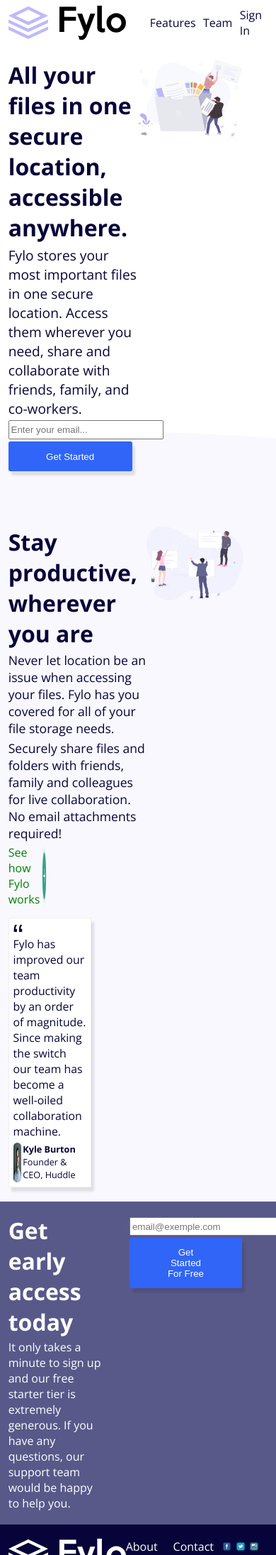
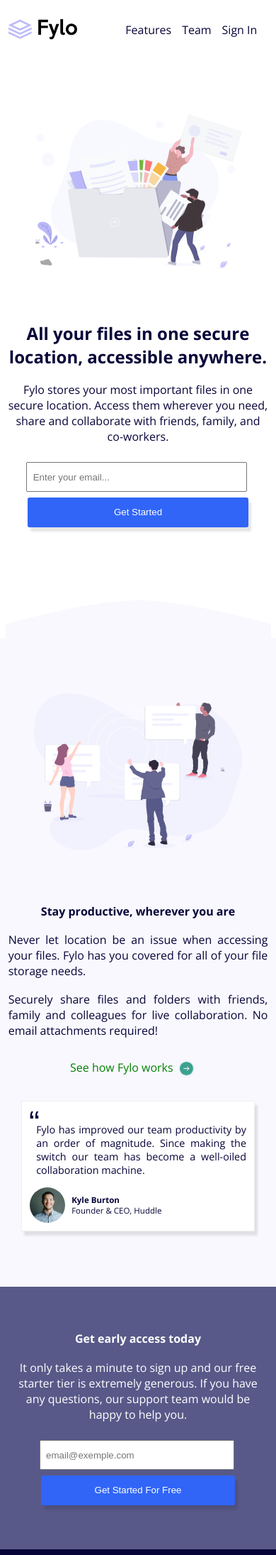
Before and after one commit to edsonvit0r/frontendmentor, a PHP site: page / in a window 390 px wide; the page is wider, and only the part inside the window is pictured. Shown: the top 2191 px of that part at 71% size. Run offline with PHP 8.4, Linux system fonts and the light colour scheme.

Commit message:
Adicionando Responsividade

```diff
--- a/fylo-landing-page-with-two-column-layout/index.html
+++ b/fylo-landing-page-with-two-column-layout/index.html
@@ -48,7 +48,7 @@
       <p>Securely share files and folders with friends, family and colleagues for
         live collaboration. No email attachments required!</p>
 
-      <div class="seehowlink"><a  href="#">See how Fylo works <img src="images/icon-arrow.svg" alt="Seta para frente"></a></div>
+      <div class="seehowlink"><a  href="#">See how Fylo works</a> <a href="#"><img src="images/icon-arrow.svg" alt="Seta para frente"></a></div>
 
       <div class="testemunho">
         <div>
--- a/fylo-landing-page-with-two-column-layout/style.css
+++ b/fylo-landing-page-with-two-column-layout/style.css
@@ -8,28 +8,22 @@
     padding: 0;
     box-sizing: border-box;
 }
-
 body {
     font-size: 1em;
     font-family: 'Open Sans', sans-serif;
 }
-
 a {
     text-decoration: none;
 }
-
 h1, h2 {
     font-size: 2em;
     margin-bottom: 2%;
 }
-
 input {
-    padding: 2% 20% 2% 1%;
     margin: 2% 1% 2% 0;
+    padding-left: 2%;
 }
-
 button {
-    padding:  1em 4em;
     text-align: center;
     background-color: hsl(224, 93%, 58%);
     color: #fff;
@@ -38,56 +32,44 @@
     transition: 250ms;
     box-shadow: 4px 6px 3px rgba(0,0,0,.1);
 }
-
 button:hover{
     transform: translateY(-2px);
     transition: 250ms;
     background-color: hsl(224, 93%, 62%);
 }
-
 button:active {
     transform: translateY(4px);
     transition: 250ms;
 }
-
 header, section, footer, header div {
-    width: 100%;
     display: flex;
 }
-
 header {
     background-color: #fff;
     transition: 250ms;
 }
-
 header a {
     color: hsl(243, 87%, 12%);
     padding: 1% 3%;
 }
-
 header div {
     padding: 2% 3%;
 }
-
 header div:last-child {
     justify-content:end;
     align-items: center;
 }
-
 header div, section div {
     width: 50vw;
 }
-
 header a:hover{
     font-weight: bolder;
     transform: translateY(-2px);
     transition: 250ms;
 }
-
-  section.sc1, section.sc2, section.sc3, footer {
+section.sc1, section.sc2, section.sc3, footer {
     padding: 5% 3%;
 }
-
 section.sc1 {
     background-color: #fff;
     background-image: url(images/bg-curve-desktop.svg);
@@ -96,51 +78,58 @@
     height: 60%;
     padding-bottom: 15%;
 }
-
+section.sc1 button, section.sc1 input{
+    width: 30%;
+    height: 6vh;
+}
+section.sc1 input {
+    width: 50%;
+}
 section.sc1 p{
     font-size: 1.2em;
 }
-
 section.sc2 {
     height: 60%;
     background-color: #F8F8FE;
 }
-
+section.sc3 button, section.sc3 input{
+    width: 40%;
+    height: 6vh;
+}
+section.sc3 input {
+    width: 80%;
+}
 section.sc2 p{
     font-size: 1.1em;
     margin-bottom: 2%;
 }
-
 section.sc1, section.sc2 {
     color: hsl(243, 87%, 12%);
 }
-
 section.sc1 img, section.sc2 img{
     width: 80%;
     height: auto;
 }
-
-section.sc2 div.seehowlink a{
+section.sc2 div.seehowlink {
     display: flex;
-    width: 14vw;
-    color: green;
+    width: 12em;
     margin-right: 1%;
 }
+section.sc2 div.seehowlink a{
+    color: green;
+}
 section.sc2 .seehowlink img{
-    width: 1.8vw;
+    width: 25px;
     transition: 500ms;
-    margin-left: 2%;
+    margin-left: 6px;
 }
-
-section.sc2 .seehowlink a:hover{
+section.sc2 .seehowlink:hover{
     border-bottom: 1px solid green;
 }
-
 section.sc2 .seehowlink img:hover{
     transform: translateX(8px);
     transition: 500ms;
 }
-
 section.sc2 .testemunho {
     background-color: #fff;
     font-size: 0.9em;
@@ -150,7 +139,6 @@
     border: 1px solid rgba(0,0,0,.06);
     box-shadow: 4px 6px 3px rgba(0,0,0,.1);
 }
-
 section.sc2 .testemunho div {
     width: 100%;
 }
@@ -160,26 +148,22 @@
     font-size: 0.8em;
 }
 section.sc2 .testemunho img {
-    max-width: 3vw;
+    width: 50px;
     border-radius: 3em;
     margin-right: 2%;
 }
-
 section.sc3 {
     background-color: hsl(238, 22%, 44%);
     height: 40%;
     color: #fff;
 }
-
 section.sc3 div {
     padding-right: 10%;
 }
-
 footer {
     background-color: hsl(243, 87%, 12%);
     height: 40%;
 }
-
 footer div {
     width: 50vw;
 }
@@ -191,17 +175,14 @@
     height: auto;
     margin-left: 5%;
 }
-
 footer div.midias-sociais img:hover{
     transform: translateY(-4px);
     transition: 250ms;
 }
-
 footer p, footer a {
     color: #fff;
     margin-bottom: 5%;
 }
-
 footer div.links a:hover, footer div.info p:hover{
     font-weight: bolder;
     text-shadow: 4px 4px 4px black;
@@ -209,3 +190,121 @@
 
 .attribution { font-size: 11px; text-align: center; }
 .attribution a { color: hsl(228, 45%, 44%); }
+
+
+
+@media only screen and (max-width: 768px) {
+
+    header {
+        padding-top: 5%;
+    }
+    header div:first-child {
+        width: 30vw;
+    }
+    header div:last-child{
+        width: 70vw;
+    }
+    header div img:first-child {
+        width: 25vw;
+    }
+    header a {
+        padding: 0 6% 0 0;
+    }
+    header div:last-child {
+        flex-direction:row;
+    }
+    section, footer, header div {
+        flex-direction:column;
+    }
+    h1 {
+        font-size: 1.5em;
+        margin-bottom: 5%;
+    }
+    h2 {
+        font-size: 1em;
+        margin-bottom: 5%;
+        font-weight: bolder;
+    }
+    section {
+        align-items: center;
+    }
+    section.sc1 div,section.sc2 div, section.sc3 div, footer div {
+        width: 100%;
+    }
+    section.sc1 div,section.sc2 div, section.sc3 div, footer div.midias-sociais {
+        text-align: center;
+
+    }
+    section.sc1, section.sc2 {
+        flex-direction: column-reverse;
+        flex-basis:content;
+    }
+    section.sc1 {
+        background-image: url(images/bg-curve-mobile.svg);
+        padding-top: 25%;
+        padding-bottom: 40%;
+    }
+    section.sc1 button, section.sc1 input {
+        width: 90%;
+    }
+    section.sc1 img, section.sc2 img {
+        margin-bottom: 19%;
+    }
+    section.sc1 p, section.sc2 p{
+        font-size: 1em;
+        margin-bottom: 5%;
+    }
+    section.sc1 button, section.sc1 input, section.sc3 button, section.sc3 input{
+        height: 5vh;
+    }
+    section.sc1 button, section.sc1 input{
+        width: 85%;
+    }
+    section.sc3 button, section.sc3 input{
+        width: 75%;
+    }
+    section.sc2 {
+        padding-top: 20%;
+        padding-bottom: 20%;
+    }
+    section.sc2 p{
+        text-align: justify;
+    }
+    section.sc3 p{
+        margin-bottom: 5%;
+    }
+    section.sc2 div.seehowlink {
+        margin: auto;
+        margin-top: 8%;
+        margin-bottom: 6%;
+    }
+    section.sc2 div.testemunho {
+        width: 90%;
+        margin: auto;
+    }
+    section.sc2 div.testemunho div {
+        text-align: left;
+    }
+    section.sc2 div.testemunho img {
+        margin: 0;
+    }
+    section.sc2 .testemunho div:last-child {
+        align-items: center;
+        justify-self: center;
+    }
+    section.sc2 p:last-child {
+        margin-bottom: 0;
+        margin-left: 3%;
+    }
+    section.sc3 {
+        padding-top: 16%;
+        padding-bottom: 16%;
+    }
+    section.sc3 div {
+        padding-right: 0;
+    }
+
+    footer div.midias-sociais img{
+        width: 10vw;
+    }
+}
```
